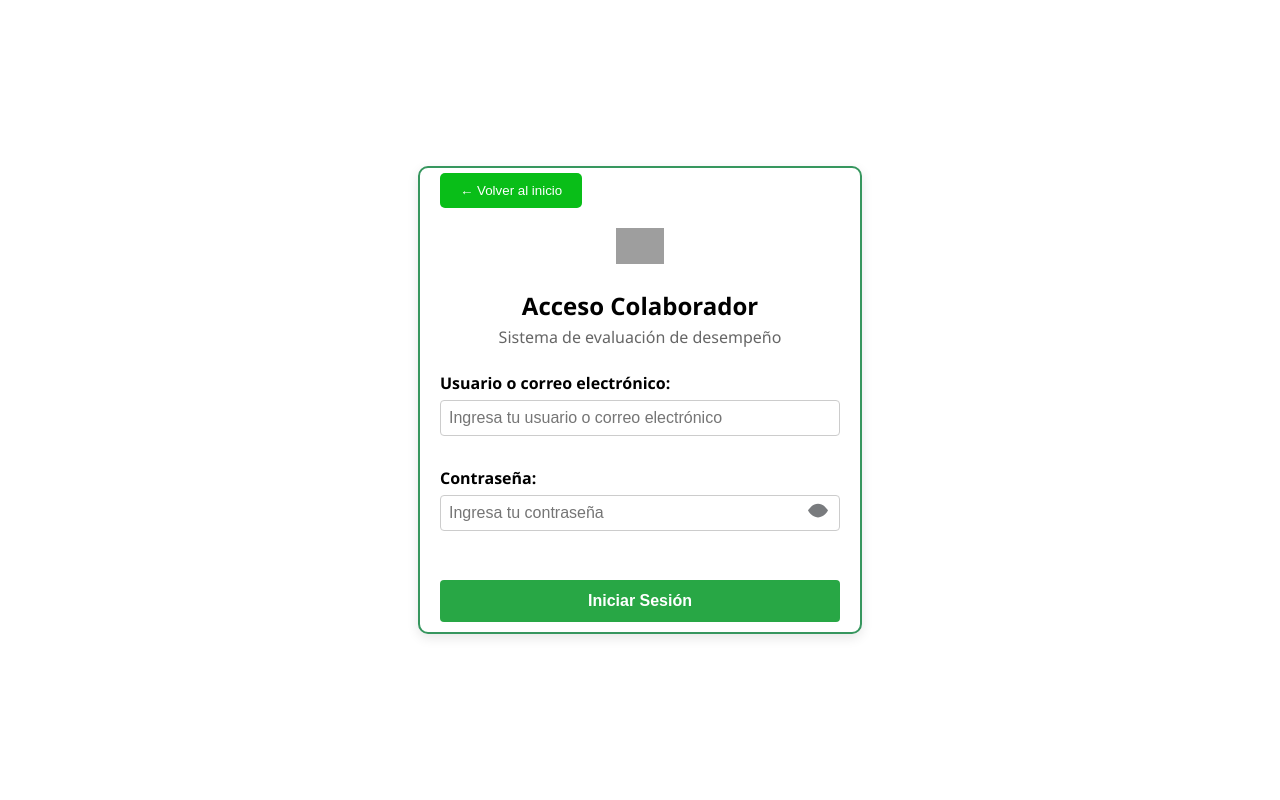
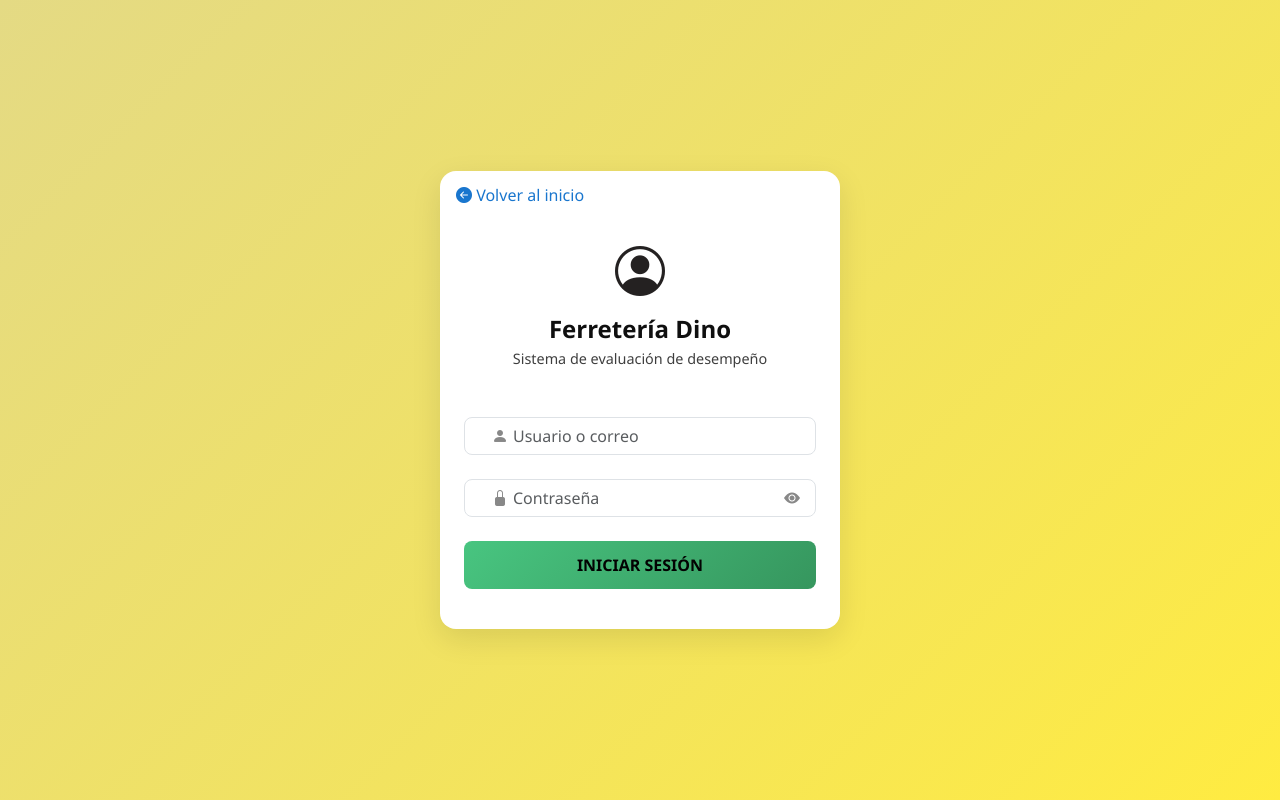
Before and after one commit to alexandersuclupe/Proyecto_Dino_ver2, a Django app: page /login/colaborador/ in a window 1280 px wide. Run offline with Django 5.2, Linux system fonts and the light colour scheme; grey boxes are pictures that could not be loaded.

Commit message:
diseño_v2

```diff
--- a/core/views.py
+++ b/core/views.py
@@ -64,7 +64,17 @@ def login_view(request, is_colaborador=False):
                         messages.error(
                             request, 'No tienes permisos de cliente.')
         else:
-            messages.error(request, 'Usuario o contraseña incorrectos.')
+            # Mensajes específicos según el fallo
+            try:
+                # Comprobar si el usuario existe en el modelo personalizado
+                user = Usuario.objects.get(username=u)
+                if not user.check_password(p):
+                    messages.error(request, 'Contraseña incorrecta.')
+            except Usuario.DoesNotExist:
+                messages.error(request, 'No hay usuario con perfil trabajador.')
+            except Exception as e:
+                # Si ocurre algún otro error
+                messages.error(request, 'Usuario o contraseña incorrectos.')
 
     return render(request, 'login.html', context)
 
--- a/templates/login.html
+++ b/templates/login.html
@@ -1,133 +1,247 @@
 {% load static %}
 <!DOCTYPE html>
 <html lang="es">
+
 <head>
   <meta charset="UTF-8">
   <title>
     {% if is_colaborador %}Acceso Colaborador{% else %}Dino - Iniciar sesión{% endif %}
   </title>
-  <link rel="stylesheet" href="{% static 'css/login.css' %}">
-  <link rel="stylesheet" href="{% static 'css/index.css' %}">
+
+  <!-- Bootstrap 5 + Icons -->
+  <link href="https://cdn.jsdelivr.net/npm/bootstrap@5.3.0/dist/css/bootstrap.min.css" rel="stylesheet" />
+  <link href="https://cdn.jsdelivr.net/npm/bootstrap-icons@1.10.5/font/bootstrap-icons.css" rel="stylesheet" />
+
   <link rel="icon" type="image/png" href="{% static 'img/favicon_dino.jpg' %}">
+
   <style>
-    /* Para el “ojito” dentro del input de contraseña */
-    .input-group { position: relative; }
+    body,
+    html {
+      height: 100%;
+      margin: 0;
+      background: #fff;
+      /* azul degradado */
+      /*background: linear-gradient(135deg,  #fff, #29aa25);*/
+      font-family: 'Segoe UI', sans-serif;
+      background: linear-gradient(135deg, #e4da84, #ffeb3bd3);
+    }
+
+    .login-wrapper {
+      min-height: 100%;
+      display: flex;
+      align-items: center;
+      justify-content: center;
+      padding: 1rem;
+    }
+
+    .login-card {
+      width: 100%;
+      max-width: 400px;
+      background: #fff;
+      border-radius: 1rem;
+      box-shadow: 0 10px 30px rgba(0, 0, 0, 0.1);
+      overflow: hidden;
+
+
+    }
+
+    .login-header {
+      background: #fff;
+      color: #0f0f0f;
+      text-align: center;
+      padding: 1em 1rem 1.5rem;
+      position: relative;
+    }
+
+    .login-header .icon-circle {
+      width: 72px;
+      height: 72px;
+      background: rgba(255, 255, 255, 0.2);
+      border-radius: 50%;
+      display: inline-flex;
+      align-items: center;
+      justify-content: center;
+      font-size: 2rem;
+      margin-bottom: .5rem;
+    }
+
+    .icon-circle i {
+      font-size: 50px;
+      /* Ajusta el tamaño del ícono */
+      color: rgb(36, 33, 33);
+    }
+
+    .login-header h2 {
+      margin: 0;
+      font-size: 1.5rem;
+      font-weight: 600;
+    }
+
+    .login-header p {
+      margin: .25rem 0 0;
+      font-size: .9rem;
+      opacity: .8;
+    }
+
+    .login-body {
+      padding: 1.5rem;
+    }
+
+    .form-control {
+      border-radius: .5rem;
+      padding-left: 2.5rem;
+    }
+
+    .form-control:focus {
+      box-shadow: none;
+      border-color: #6366f1;
+    }
+
+    .input-group-text {
+      background: transparent;
+      border: none;
+      position: absolute;
+      left: 1rem;
+      top: 50%;
+      transform: translateY(-50%);
+      color: #888;
+    }
+
     .toggle-password {
       position: absolute;
+      right: 1rem;
       top: 50%;
-      right: 12px;
       transform: translateY(-50%);
       cursor: pointer;
-      opacity: 0.6;
+      color: #888;
     }
-    .toggle-password:hover { opacity: 1; }
+
+    .toggle-password:hover {
+      color: #6366f1;
+    }
+
+    .btn-login {
+      width: 100%;
+      border-radius: .5rem;
+      background: linear-gradient(135deg, #48c580, #36965e);
+
+
+
+      border: none;
+      color: #020202;
+      font-weight: 600;
+      padding: .75rem;
+      transition: background .3s;
+    }
+
+    .btn-login:hover {
+      background: linear-gradient(135deg, #75dba3, #7dce9e);
+
+    }
+
+    .back-link {
+      text-align: left;
+      padding: .75rem 1rem;
+    }
+
+    .back-link a {
+      color: #1976ce;
+      text-decoration: none;
+      font-weight: 500;
+    }
+
+    .back-link a:hover {
+      text-decoration: underline;
+    }
   </style>
 </head>
+
 <body>
-  <div class="encuesta-container">
-    <!-- Botón “Volver al inicio” -->
-    <div style="text-align: left; margin-bottom: 20px;">
+
+  <div class="login-wrapper">
+    <div class="login-card">
+
+      <!-- Volver -->
+      <div class="back-link">
         <a href="{% url 'index' %}">
-        <button style="
-          background-color: #09be18;
-          color: white;
-          border: none;
-          padding: 10px 20px;
-          border-radius: 5px;
-          cursor: pointer;
-        ">
-          ← Volver al inicio
-        </button>
+          <i class="bi bi-arrow-left-circle-fill"></i> Volver al inicio
         </a>
       </div>
 
-    <!-- Cabecera del formulario -->
-    <div class="card-header" style="text-align: center; margin-bottom: 1.5rem;">
+      <!-- Header -->
+      <div class="login-header">
+        <div class="icon-circle">
+           <i class="bi bi-person-circle"></i>
+        </div>
         {% if is_colaborador %}
-        <img src="{% static 'img/icono-colaborador.svg' %}" alt="Colaborador" width="48">
-        <h2>Acceso Colaborador</h2>
-        <p style="color: #666; margin-top: .25rem;">Sistema de evaluación de desempeño</p>
+        <h2>Ferretería Dino</h2>
+        <p>Sistema de evaluación de desempeño</p>
         {% else %}
-        <h2>Iniciar sesión</h2>
+        <h2>INICIAR SESIÓN</h2>
         {% endif %}
       </div>
 
-    <!-- Mensajes de error -->
+      <!-- Body/Form -->
+      <div class="login-body">
         {% if messages %}
         {% for message in messages %}
-        <p style="color: red; text-align: center;">{{ message }}</p>
+        <div class="alert alert-danger py-1">{{ message }}</div>
         {% endfor %}
         {% endif %}
 
-    <!-- Formulario -->
-    <form method="post">
+        <form method="post" novalidate>
           {% csrf_token %}
 
-      <label for="username">Usuario o correo electrónico:</label>
-      <input
-        type="text"
-        id="username"
-        name="username"
-        required
-        placeholder="Ingresa tu usuario o correo electrónico"
-        style="width: 100%; padding: .5rem; margin-bottom: 1rem; border: 1px solid #ccc; border-radius: 4px;"
-      >
+          <!-- Usuario -->
+          <div class="mb-4 position-relative">
+            <span class="input-group-text">
+              <i class="bi bi-person-fill"></i>
+            </span>
+            <input type="text" id="username" name="username" class="form-control ps-5" required
+              placeholder="Usuario o correo">
+          </div>
 
-      <label for="password">Contraseña:</label>
-      <div class="input-group" style="margin-bottom: 1.5rem;">
-        <input
-          type="password"
-          id="password-field"
-          name="password"
-          required
-          placeholder="Ingresa tu contraseña"
-          style="width: 100%; padding: .5rem; border: 1px solid #ccc; border-radius: 4px;"
-        >
-        <span class="toggle-password" toggle="#password-field">
-          <!-- Icono de ojo -->
-          <svg xmlns="http://www.w3.org/2000/svg" width="20" height="20"
-               fill="currentColor" viewBox="0 0 16 16">
-            <path d="M16 8s-3-5.5-8-5.5S0 8 0 8s3 5.5 8 5.5S16 8 16 8z"/>
-            <path d="M8 5.5a2.5 2.5 0 1 1 0 5 2.5 2.5 0 0 1 0-5z"/>
-          </svg>
+          <!-- Contraseña -->
+          <div class="mb-4 position-relative">
+            <span class="input-group-text">
+              <i class="bi bi-lock-fill"></i>
+            </span>
+            <input type="password" id="password-field" name="password" class="form-control ps-5" required
+              placeholder="Contraseña">
+            <span class="toggle-password">
+              <i class="bi bi-eye-fill" id="toggleEye"></i>
             </span>
           </div>
 
-      <button
-        type="submit"
-        style="
-          width: 100%;
-          background-color: #28a745;
-          color: white;
-          border: none;
-          padding: .75rem;
-          border-radius: 4px;
-          font-size: 1rem;
-          cursor: pointer;
-        ">
-        Iniciar Sesión
+          <button type="submit" class="btn btn-login mb-3">
+            INICIAR SESIÓN
           </button>
         </form>
 
-    <!-- Enlace a registro, solo si NO es colaborador -->
         {% if not is_colaborador %}
-      <p style="margin-top: 18px; text-align: center; color: #000;">
+        <p class="text-center small">
           ¿Aún no tienes cuenta?
-        <a href="{% url 'registro_cliente' %}" style="color: #36965e;">
-          Regístrate aquí
-        </a>
+          <a href="{% url 'registro_cliente' %}">Regístrate aquí</a>
         </p>
         {% endif %}
       </div>
+    </div>
+  </div>
 
-  <!-- Script para mostrar/ocultar contraseña -->
+  <!-- JS -->
   <script>
-    document.querySelectorAll('.toggle-password').forEach(icon => {
-      icon.addEventListener('click', () => {
-        const input = document.querySelector(icon.getAttribute('toggle'));
-        input.type = input.type === 'password' ? 'text' : 'password';
-      });
+    document.getElementById('toggleEye')
+      .addEventListener('click', function () {
+        const pwd = document.getElementById('password-field');
+        if (pwd.type === 'password') {
+          pwd.type = 'text';
+          this.classList.replace('bi-eye-fill', 'bi-eye-slash-fill');
+        } else {
+          pwd.type = 'password';
+          this.classList.replace('bi-eye-slash-fill', 'bi-eye-fill');
+        }
       });
   </script>
 </body>
+
 </html>
```
Also changed, not shown: templates/base/base.html (+16 -41 lines), db.sqlite3. Lines whose indentation alone changed are shown as unchanged.
